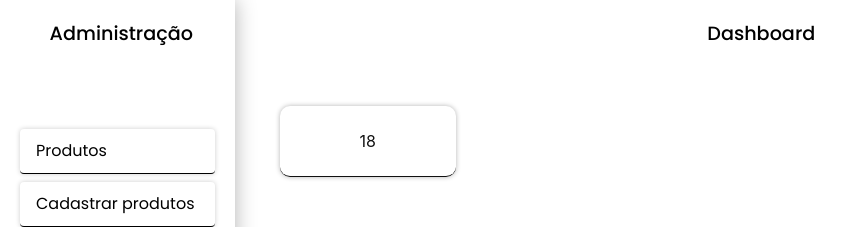
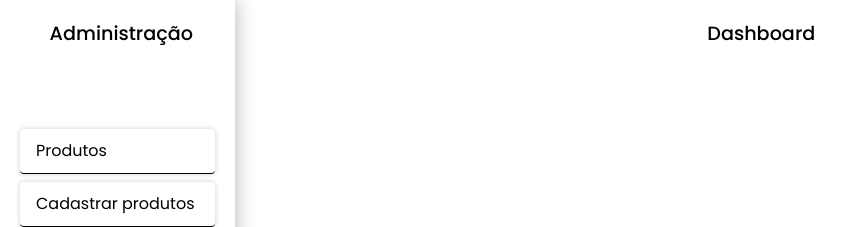
Before and after one commit to RodriggoAlves/Shoppix, a React (Create React App) app: page /Admin in a window 1280 px wide. Shown: the top 227 px of the page, without its empty margins (0-859 px from the left). Built offline with nearby package versions, Linux system fonts and the light colour scheme.

Commit message:
Alterações no menu

```diff
--- a/src/componentes/Menu/MenuAdministador/ItensMenu/Link.css
+++ b/src/componentes/Menu/MenuAdministador/ItensMenu/Link.css
@@ -10,6 +10,7 @@
     font-family: 'Poppins', sans-serif;
     border-bottom: 1px solid #000000;
     margin-top: 8px;
+    outline: none;
 }
 .opcoes-menu:hover{
     transition: 0.1s;
--- a/src/pages/Administracao/Administracao.css
+++ b/src/pages/Administracao/Administracao.css
@@ -43,12 +43,3 @@
     margin-bottom: 5rem;
     padding-left: 8px;
 }
-
-.grafico-1{
-    justify-content: space-around;
-    margin-left: 25px;
-    padding: 25px 80px;
-    border-radius: 10px;
-    border-bottom: 1px solid;
-    box-shadow: 0 0 5px rgba(0, 0, 0, 0.3);
-}
--- a/src/pages/Administracao/Administracao.jsx
+++ b/src/pages/Administracao/Administracao.jsx
@@ -20,12 +20,6 @@ function Administracao() {
 
         <h2 className='titulo-dashboard' >Dashboard</h2>
 
-        <a className='grafico-1'>18</a>
-
-
-
-
-
       </div>
 
     </div>
```
